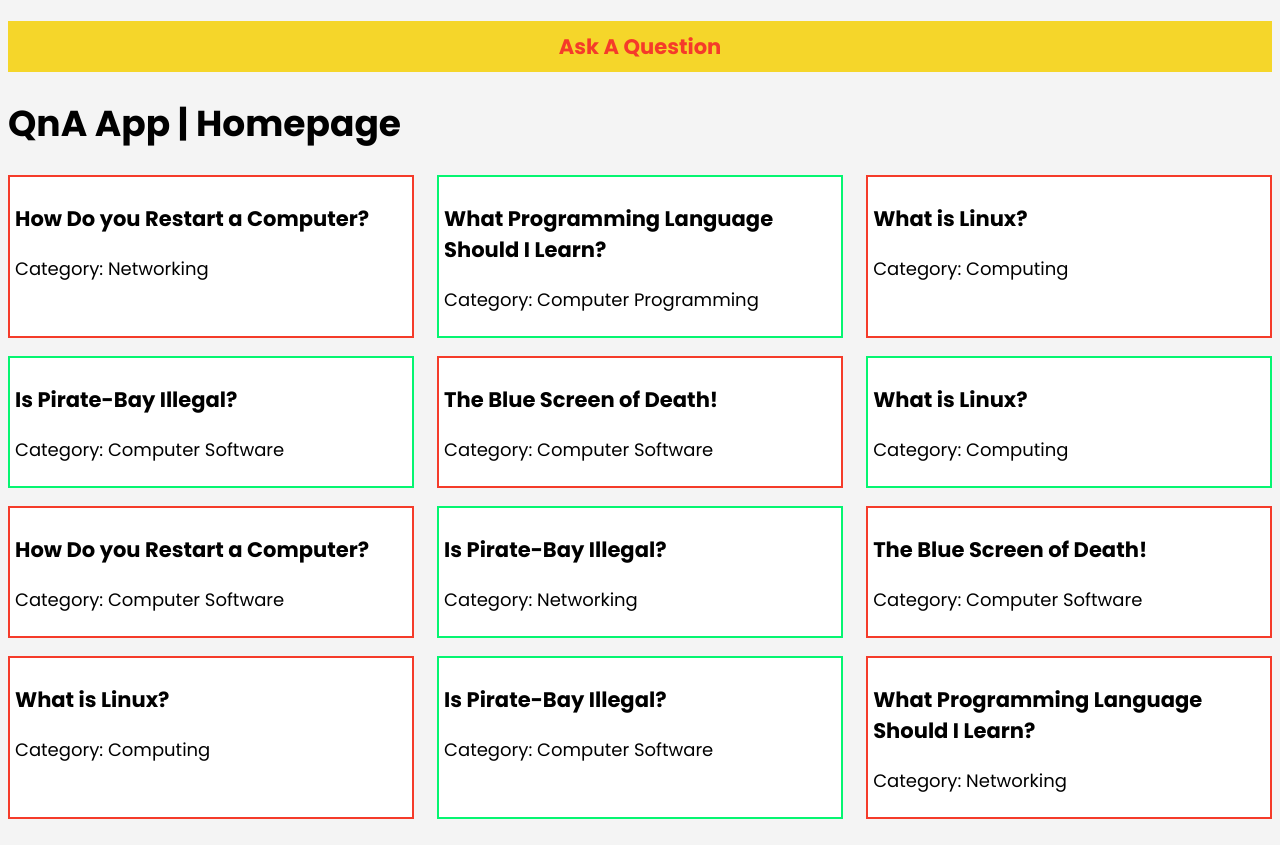
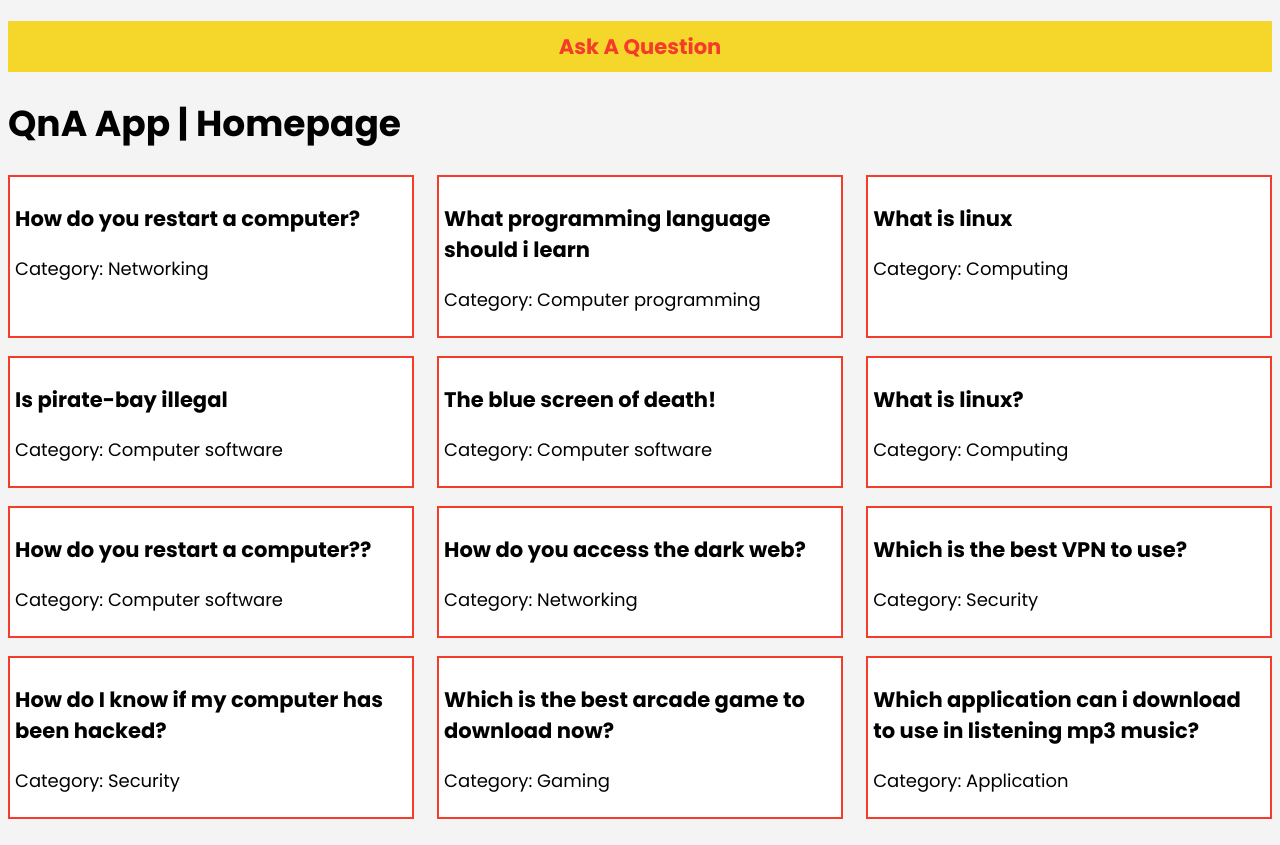
Before and after one commit to codewithlennylen/QnA-App, a Flask app: page / in a window 1280 px wide. Shown: the part 93-938 px from the top of the page. Run offline with Flask 2, Linux system fonts and the light colour scheme.

Commit message:
Passed questions-dictionary to index.html

```diff
--- a/app.py
+++ b/app.py
@@ -9,7 +9,7 @@ questions = {
     "Is pirate-bay illegal": "Computer software",
     "The blue screen of death!": "Computer software",
     "What is linux?": "Computing",
-    "How do you restart a computer?": "Computer software",
+    "How do you restart a computer??": "Computer software",
     "How do you access the dark web?": "Networking",
     "Which is the best VPN to use?": "Security",
     "How do I know if my computer has been hacked?": "Security",
--- a/templates/index.html
+++ b/templates/index.html
@@ -3,89 +3,14 @@
 <h1>QnA App | Homepage</h1>
 
 <div class="container">
+  {% for question in questions_dict %}
   <div class="question">
     <a href="{{url_for('view')}}">
-      <h3>How Do you Restart a Computer?</h3>
-      <p>Category: Networking</p>
+      <h3>{{ question }}</h3>
+      <p>Category: {{ questions_dict[question] }}</p>
     </a>
   </div>
-
-  <div class="question-answered">
-    <a href="{{url_for('view')}}">
-      <h3>What Programming Language Should I Learn?</h3>
-      <p>Category: Computer Programming</p>
-    </a>
-  </div>
-
-  <div class="question">
-    <a href="{{url_for('view')}}">
-      <h3>What is Linux?</h3>
-      <p>Category: Computing</p>
-    </a>
-  </div>
-
-  <div class="question-answered">
-    <a href="{{url_for('view')}}">
-      <h3>Is Pirate-Bay Illegal?</h3>
-      <p>Category: Computer Software</p>
-    </a>
-  </div>
-
-  <div class="question">
-    <a href="{{url_for('view')}}">
-      <h3>The Blue Screen of Death!</h3>
-      <p>Category: Computer Software</p>
-    </a>
-  </div>
-
-  <div class="question-answered">
-    <a href="{{url_for('view')}}">
-      <h3>What is Linux?</h3>
-      <p>Category: Computing</p>
-    </a>
-  </div>
-
-  <div class="question">
-    <a href="{{url_for('view')}}">
-      <h3>How Do you Restart a Computer?</h3>
-      <p>Category: Computer Software</p>
-    </a>
-  </div>
-
-  <div class="question-answered">
-    <a href="{{url_for('view')}}">
-      <h3>Is Pirate-Bay Illegal?</h3>
-      <p>Category: Networking</p>
-    </a>
-  </div>
-
-  <div class="question">
-    <a href="{{url_for('view')}}">
-      <h3>The Blue Screen of Death!</h3>
-      <p>Category: Computer Software</p>
-    </a>
-  </div>
-
-  <div class="question">
-    <a href="{{url_for('view')}}">
-      <h3>What is Linux?</h3>
-      <p>Category: Computing</p>
-    </a>
-  </div>
-
-  <div class="question-answered">
-    <a href="{{url_for('view')}}">
-      <h3>Is Pirate-Bay Illegal?</h3>
-      <p>Category: Computer Software</p>
-    </a>
-  </div>
-
-  <div class="question">
-    <a href="{{url_for('view')}}">
-      <h3>What Programming Language Should I Learn?</h3>
-      <p>Category: Networking</p>
-    </a>
-  </div>
+  {% endfor %}
 </div>
 
 {% endblock %}
```
